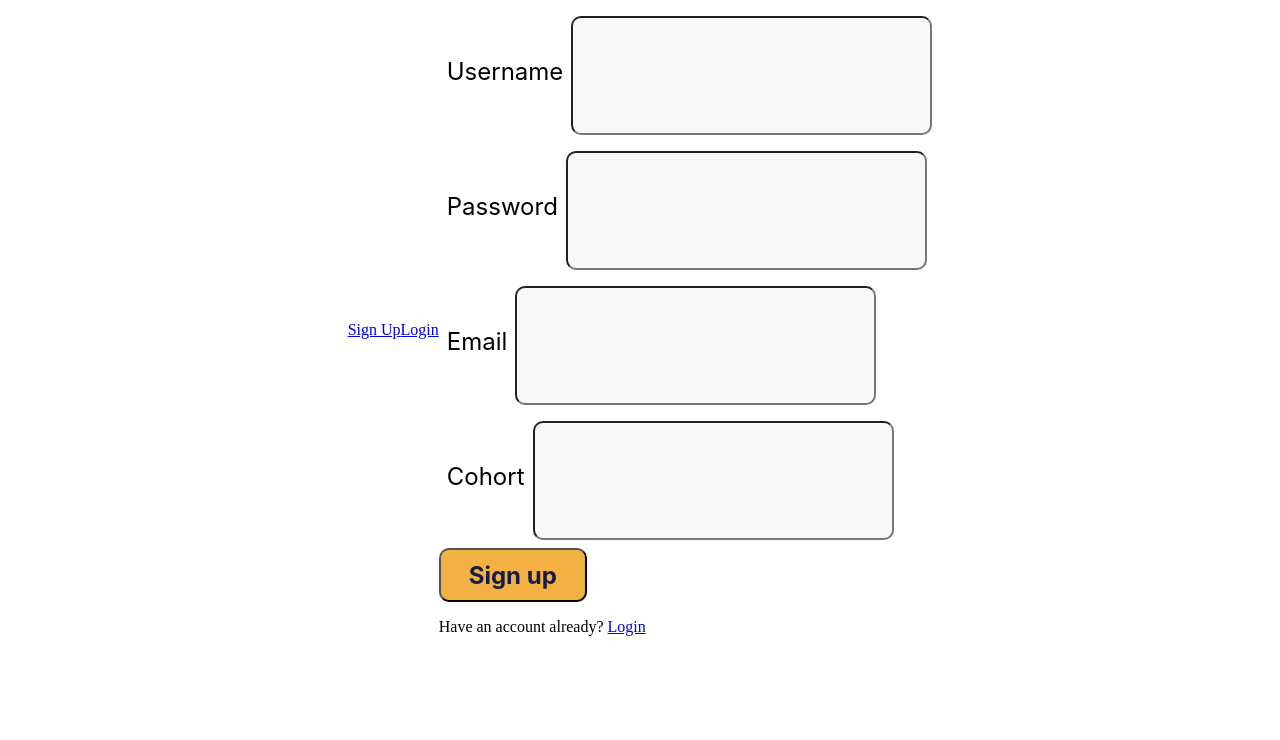
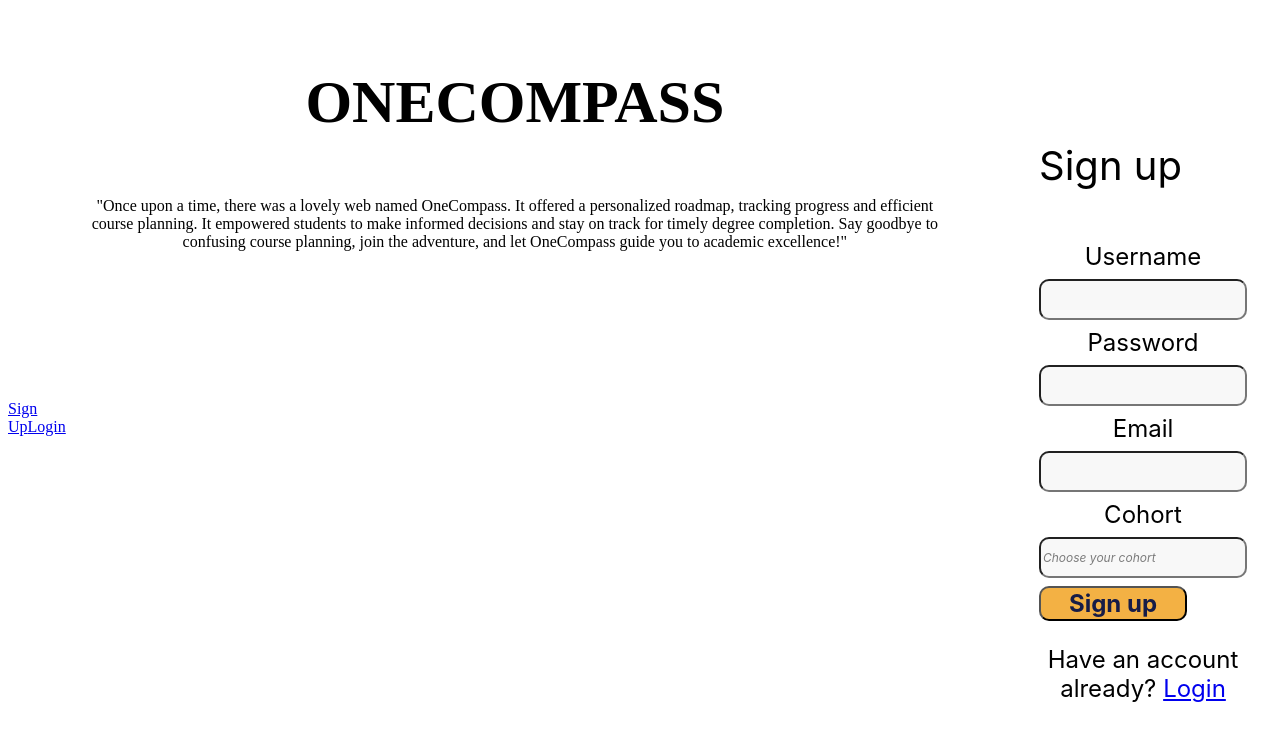
Before and after one commit to nhomnhomm/onecompass, a React (Create React App) app in the folder client/: page /signup in a window 1280 px wide. Shown: the top 740 px of the page. Built offline with nearby package versions, Linux system fonts and the light colour scheme.

Commit message:
Update App.css

```diff
--- a/client/src/App.css
+++ b/client/src/App.css
@@ -1,5 +1,6 @@
 .App {
     display: flex;
+    flex-direction: row;
     align-items: center;
     justify-content: center;
     background-color: white;
@@ -7,14 +8,14 @@
 
 .signup-container {
     display: flex;
-    flex-direction: column;
+    flex-direction: row;
     text-align: center;
-
+    /* padding: 100px 25px; */
+    gap: 50px;
 }
 
-.signup-description {
+.signup-form .signup-header {
     flex: 50%;
-
 }
 
 .logo {
@@ -30,18 +31,17 @@
 }
 
 .description {
-    display: flex;
-    width: 704px;
-    justify-content: space-between;
+    /* width: 704px; */
+    /* justify-content: space-between; */
     align-items: center;
-    margin: 519px 597px 217px 139px;
-
+    margin:  50px 25px;
 }
 
 .signup-form {
     display: flex;
     flex-direction: column;
     align-items: flex-start;
+    margin: 100px 25px;
 }
 
 .signup-header {
@@ -49,11 +49,13 @@
     font-family: Inter;
     font-size: 40px;
     font-weight: 400;
+    align-items: center;
+    text-align: center;
 }
 
 label {
     text-align: left;
-    padding: 8px;
+    padding: 8px 0;
     color: #000;
     font-family: Inter;
     font-size: 24px;
@@ -61,10 +63,9 @@ label {
 }
 
 input {
-    width: 325px;
-    height: 83px;
+    width: 200px;
+    height: 35px;
     margin: 8px 0;
-    padding: 16px;
     border-radius: 10px;
     background: #F8F8F8;
 }
@@ -72,7 +73,7 @@ input {
 input::placeholder {
     color: #000;
     font-family: Inter;
-    font-size: 24px;
+    font-size: 12px;
     font-style: italic;
     font-weight: 400;
     opacity: 0.5;
--- a/client/src/App.js
+++ b/client/src/App.js
@@ -1,5 +1,5 @@
 import React from 'react';
-import { BrowserRouter as Router, Switch, Route, Link } from 'react-router-dom';
+import { BrowserRouter as Router, Routes, Route, Link } from 'react-router-dom';
 import './App.css';
 
 import { Signup } from './Signup';
@@ -10,14 +10,14 @@ function App() {
     <Router>
       <div className="App">
         <nav>
-          <Link to="/">Sign Up</Link>
-          <Link to="/login">Login</Link>
+          <Link to="/signup">Sign Up</Link>
+          <Link to="/">Login</Link>
         </nav>
 
-        <Switch>
-          <Route exact path="/" component={Login} />
-          <Route exact path="/signup" component={Signup} />
-        </Switch>
+        <Routes>
+          <Route exact path="/" Component={Login} />
+          <Route exact path="/signup" Component={Signup} />
+        </Routes>
       </div>
     </Router>
   );
--- a/client/src/Signup.jsx
+++ b/client/src/Signup.jsx
@@ -11,7 +11,14 @@ export const Signup = () => {
     }
 
     return (
-        <form onSubmit={handleSubmit}>
+        <div className = "signup-container">
+            <div className = "signup-description">
+                {/* <img src="./assets/logo-onecompass.svg" alt="Logo" className="logo"> </img> */}
+                <p className="webName">ONECOMPASS</p>
+                <p className='description'> "Once upon a time, there was a lovely web named OneCompass. It offered a personalized roadmap, tracking progress and efficient course planning. It empowered students to make informed decisions and stay on track for timely degree completion. Say goodbye to confusing course planning, join the adventure, and let OneCompass guide you to academic excellence!" </p>
+            </div>
+            <form onSubmit={handleSubmit} className="signup-form">
+                <h2 className="signup-header">Sign up</h2>
                 <div>
                     <label htmlFor="username">Username</label>
                     <input
@@ -46,14 +53,15 @@ export const Signup = () => {
                         onChange={(e) => setCohort(e.target.value)}
                         type="cohort"
                         id="cohort"
+                        placeholder="Choose your cohort"
                         name="cohort" />
                 </div>
                 <button type="submit"> Sign up</button>
-            <p>
+                <p className="switch-page">
                     Have an account already? <a href="./src/Login.jsx">Login</a>
                 </p>
-
             </form>
+        </div>
     )
 }
 
```
Lines whose indentation alone changed are shown as unchanged.
